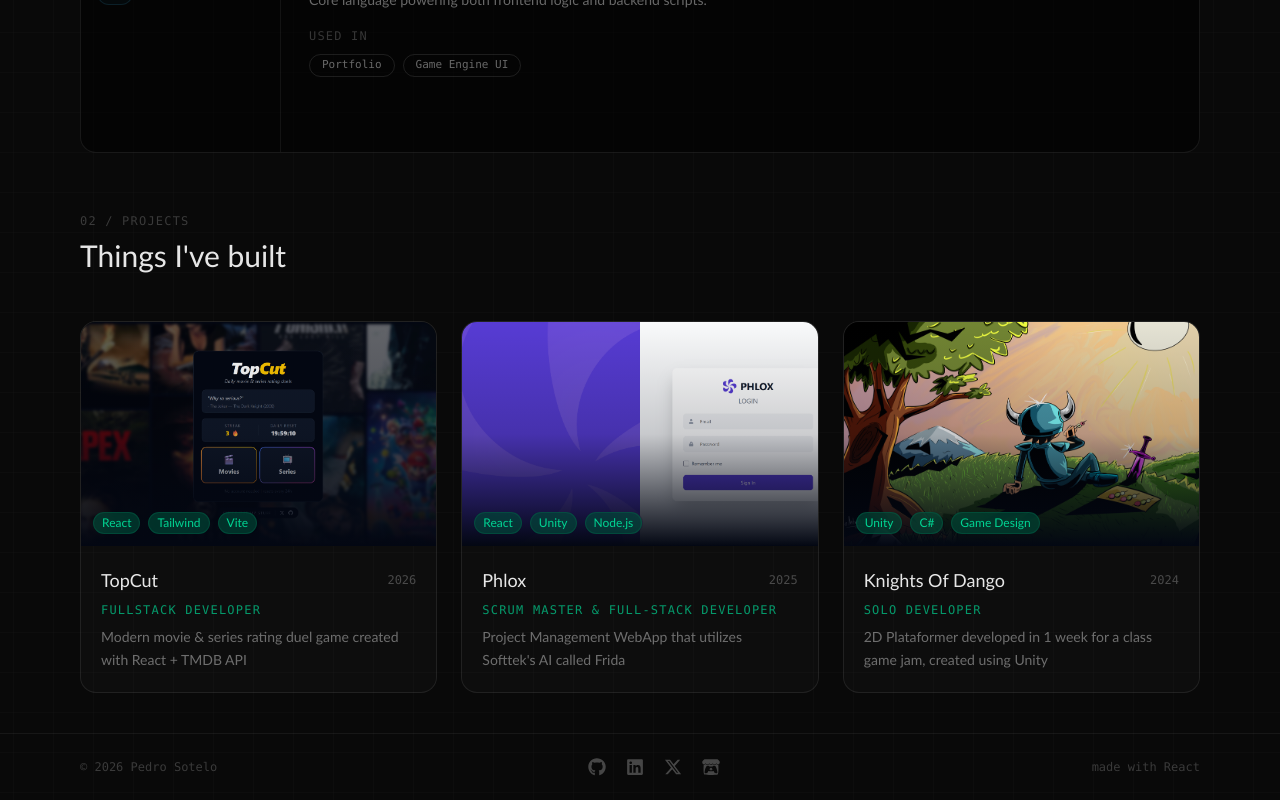
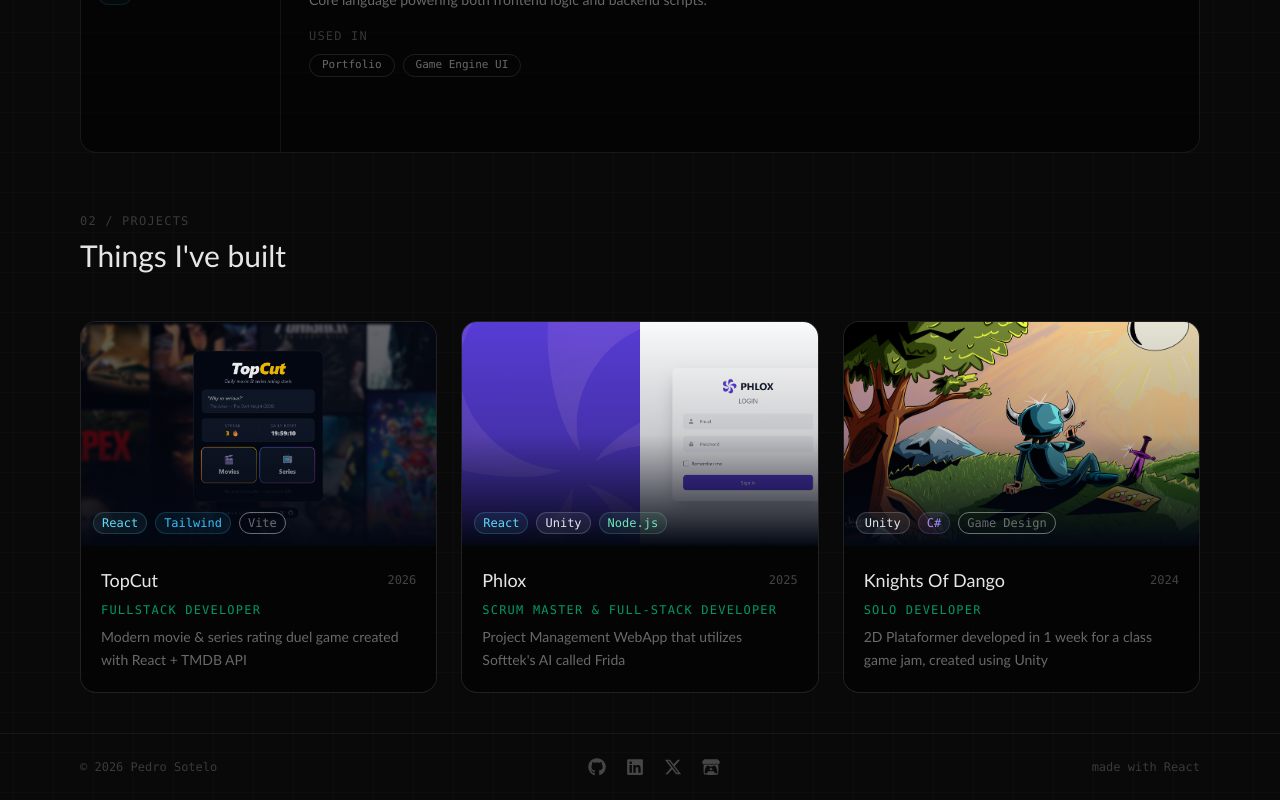
Before and after one commit to Peltre/devPortfolio, a React (Vite) app: page / in a window 1280 px wide. Shown: the part 1181-1981 px from the top of the page. Built offline with nearby package versions, Linux system fonts and the light colour scheme.

Commit message:
Implement techColors utility file to easily control color matching tool

```diff
--- a/src/components/Projects.jsx
+++ b/src/components/Projects.jsx
@@ -1,8 +1,10 @@
 import { projects } from "../data/projects"
 import ProjectModal from "./ProjectModal"
 import { useState } from "react"
+import { techColors } from "../utils/techColors"
 
 function ProjectCard({ project, onClick }) {
+
     return (
         <div
             onClick={onClick}
@@ -19,18 +21,26 @@
 
                 {/* Tags over img */}
                 <div className="absolute bottom-3 left-3 flex gap-2 flex-wrap">
-                    {project.tags.map(tag => (
-                        <span
-                            key={tag}
-                            className="text-xs text-emerald-400 bg-emerald-900/60 backdrop-blur-sm border border-emerald-800/50 px-2 py-0.5 rounded-full"
-                        >
-                            {tag}
-                        </span>
-                    ))}
+                    {project.tags.map(tag => {
+                        const color = techColors[tag] || "rgba(255,255,255,0.4)"
+                        return (
+                            <span
+                                key={tag}
+                                className="text-xs font-mono px-2 py-0.5 rounded-full border"
+                                style={{
+                                    color,
+                                    background: `${color}12`,
+                                    borderColor: `${color}30`,
+                                }}
+                            >
+                                {tag}
+                            </span>
+                        )
+                    })}
                 </div>
             </div>
             {/* Basic project info part */}
-            <div className="flex flex-col gap-2 p-5">
+            <div className="flex flex-col gap-2 p-5 bg-black/70">
                 <div className="flex items-center justify-between">
                     <h3 className="text-white/90 font-medium text-lg">{project.title}</h3>
                     <span className="text-xs text-white/25 font-mono">{project.date}</span>
--- /dev/null
+++ b/src/utils/techColors.js
@@ -0,0 +1,11 @@
+export const techColors = {
+    JavaScript: "#f7df1e",
+    React: "#61dafb",
+    "Node.js": "#6ee7b7",
+    Python: "#60a5fa",
+    Unity: "#e2e8f0",
+    "C#": "#a78bfa",
+    Figma: "#f472b6",
+    Git: "#fb923c",
+    Tailwind: "#38bdf8",
+}
```
